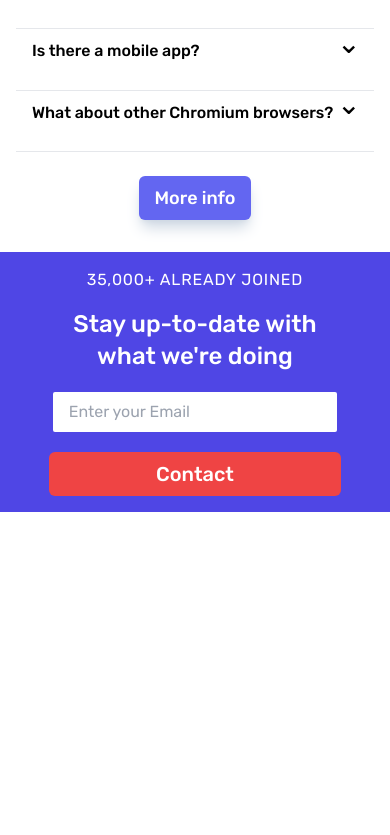
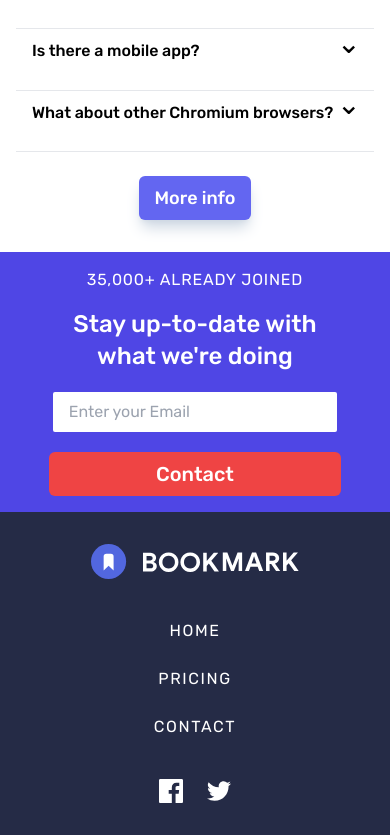
Before and after one commit to dazzlerabhi30800/FrontEndMentor-Bookmark-Landing-Page, a React (Create React App) app: page / in a window 390 px wide. Shown: the part 3099-3934 px from the top of the page. Before the commit the page ends 3611 px from the top, so only its background shows below. Built offline with nearby package versions, Linux system fonts and the light colour scheme.

Commit message:
completed mobile design

```diff
--- a/src/App.js
+++ b/src/App.js
@@ -6,6 +6,7 @@
 import Extension from './Components/Extension';
 import Accordian from './Components/Accordian';
 import SignUp from './Components/SignUp';
+import Footer from './Components/Footer';
 
 function App() {
   return (
@@ -18,6 +19,7 @@
        <Accordian />
        <SignUp />
       </main>
+      <Footer />
     </div>
   );
 }
--- a/src/Components/Accordian.jsx
+++ b/src/Components/Accordian.jsx
@@ -17,7 +17,7 @@
         Here are some of our FAQs. If you have any other questions you'd like
         answered please feel free to email us.
       </p>
-      <hr />
+      <hr className="bg-red-500 w-full" />
       <div className="accordian--container">
         <div className="accordian--card" onClick={handleAccordian}>
           <h6>What is Bookmark?</h6>
--- /dev/null
+++ b/src/Components/Footer.jsx
@@ -0,0 +1,21 @@
+import React from 'react';
+import './Style.css';
+
+function Footer() {
+    return(
+        <footer className='p-8 flex flex-col justify-center items-center gap-10 text-white'>
+               <img className='w-52' src="../images/logo-bookmark.svg" alt="" />
+               <ul className='flex flex-col gap-6 text-center'>
+                    <li className='cursor-pointer uppercase tracking-widest transition ease-in duration-300 hover:text-indigo-400'>Home</li>
+                    <li className='cursor-pointer uppercase tracking-widest transition ease-in duration-300 hover:text-indigo-400'>Pricing</li>
+                    <li className='cursor-pointer uppercase tracking-widest transition ease-in duration-300 hover:text-indigo-400'>Contact</li>
+               </ul>
+               <div className='icons flex gap-6 items-center justify-center'>
+                    <svg xmlns="http://www.w3.org/2000/svg" width="24" height="24"><path fill="#FFF" fill-rule="evenodd" d="M22.675 0H1.325C.593 0 0 .593 0 1.325v21.351C0 23.407.593 24 1.325 24H12.82v-9.294H9.692v-3.622h3.128V8.413c0-3.1 1.893-4.788 4.659-4.788 1.325 0 2.463.099 2.795.143v3.24l-1.918.001c-1.504 0-1.795.715-1.795 1.763v2.313h3.587l-.467 3.622h-3.12V24h6.116c.73 0 1.323-.593 1.323-1.325V1.325C24 .593 23.407 0 22.675 0z"/></svg>
+                    <svg xmlns="http://www.w3.org/2000/svg" width="24" height="20"><path fill="#FFF" fill-rule="evenodd" d="M24 2.557a9.83 9.83 0 0 1-2.828.775A4.932 4.932 0 0 0 23.337.608a9.864 9.864 0 0 1-3.127 1.195A4.916 4.916 0 0 0 16.616.248c-3.179 0-5.515 2.966-4.797 6.045A13.978 13.978 0 0 1 1.671 1.149a4.93 4.93 0 0 0 1.523 6.574 4.903 4.903 0 0 1-2.229-.616c-.054 2.281 1.581 4.415 3.949 4.89a4.935 4.935 0 0 1-2.224.084 4.928 4.928 0 0 0 4.6 3.419A9.9 9.9 0 0 1 0 17.54a13.94 13.94 0 0 0 7.548 2.212c9.142 0 14.307-7.721 13.995-14.646A10.025 10.025 0 0 0 24 2.557z"/></svg>
+               </div>
+        </footer>
+    )
+}
+
+export default Footer;
--- a/src/Components/SignUp.jsx
+++ b/src/Components/SignUp.jsx
@@ -4,6 +4,7 @@
 function SignUp() {
     const [inputText, setInputText] = useState('');
     const [error, setError] = useState(false);
+    const [errorText, setErrorText] = useState('');
 
     function handleChange(e) {
         setInputText(e.target.value);
@@ -15,13 +16,12 @@
         if(inputText !== '' && inputText.match(mailFormat)) {
             setError(prevState => prevState = false);
             errorSpan.style.display = 'block';
-            errorSpan.textContent = "Your email has been verified";
-            console.log(inputText);
+            setErrorText('Your Email has been verified');
         }
         else{
             setError(prevState => prevState = true);
             errorSpan.style.display = "block";
-            errorSpan.textContent = "Whoops.make sure it's an email"
+            setErrorText("Whoops are you sure it's an email");
         }
     }
 
@@ -34,7 +34,7 @@
                 <input type="email" placeholder='Enter your Email' onChange={handleChange} value={inputText} className='p-1 px-2 text-black rounded-sm w-full' />
                 <img src="../images/icon-error.svg" className={error ? 'error h-6' : 'h-6'} alt="" />
                 </div>
-                <span className="error text-sm pl-2 italic hidden transition duration-300 ease-in-out"></span>
+                <span className="error text-sm pl-2 italic hidden transition duration-300 ease-in-out">{errorText}</span>
             </div>
             <button onClick={onSubmit} className='bg-red-500 py-2 px-4 text-xl rounded-md font-medium cursor-pointer transition duration-300 ease-in-out hover:bg-red-600 w-3/4'>Contact</button>
         </div>
--- a/src/Components/Style.css
+++ b/src/Components/Style.css
@@ -247,3 +247,23 @@
  img.error {
     opacity: 1;
 }
+
+
+/* FOOTER  */
+
+footer {
+    background: var(--Very-Dark-Blue);
+}
+
+
+.icons > svg {
+    fill : white;
+    transition: all .3s;
+    cursor: pointer;
+}
+.icons  svg:nth-child(1):hover path {
+    fill : rgb(69, 96, 247);
+}
+.icons svg:nth-child(2):hover path {
+     fill: cyan;
+}
```
